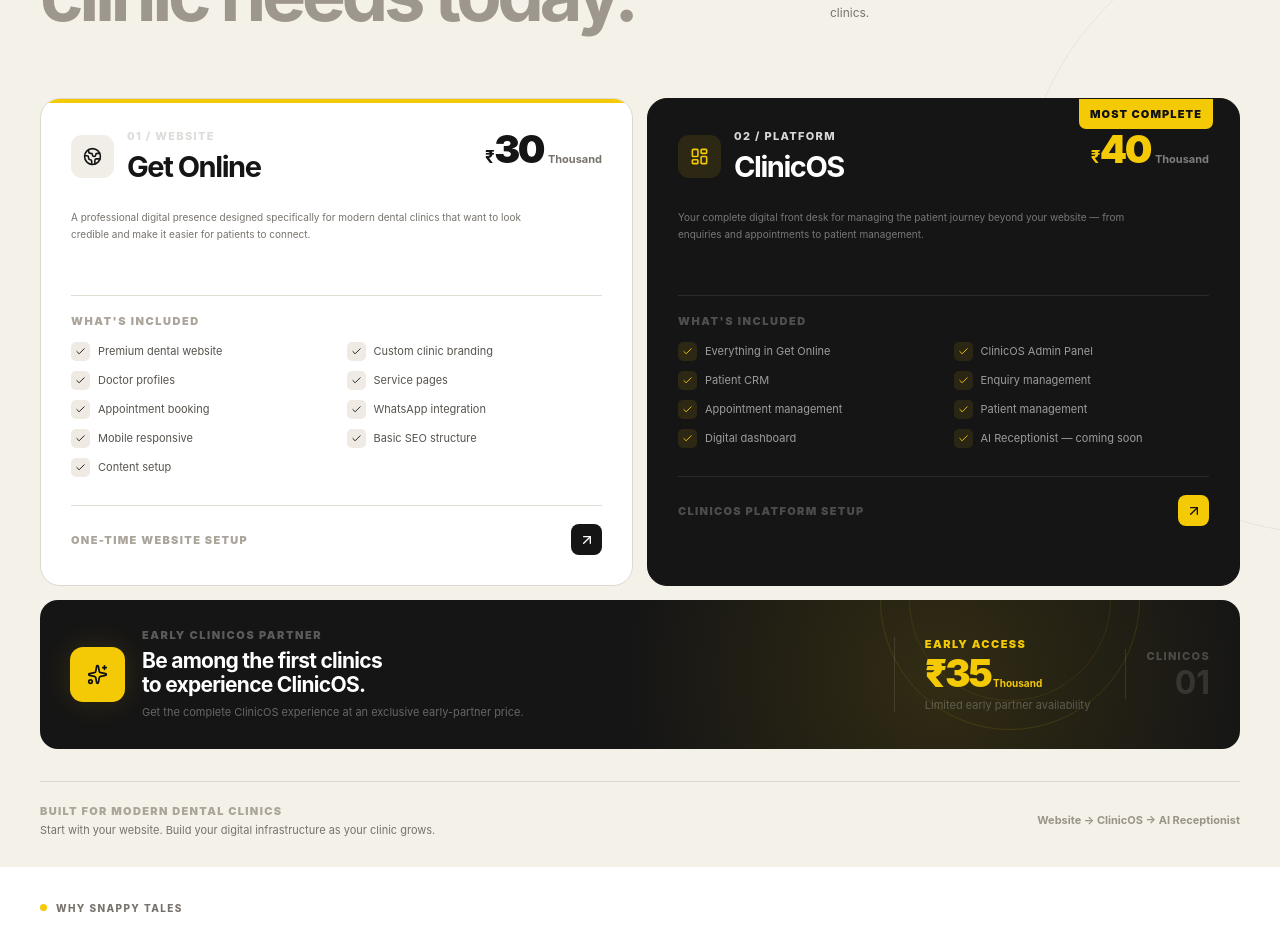
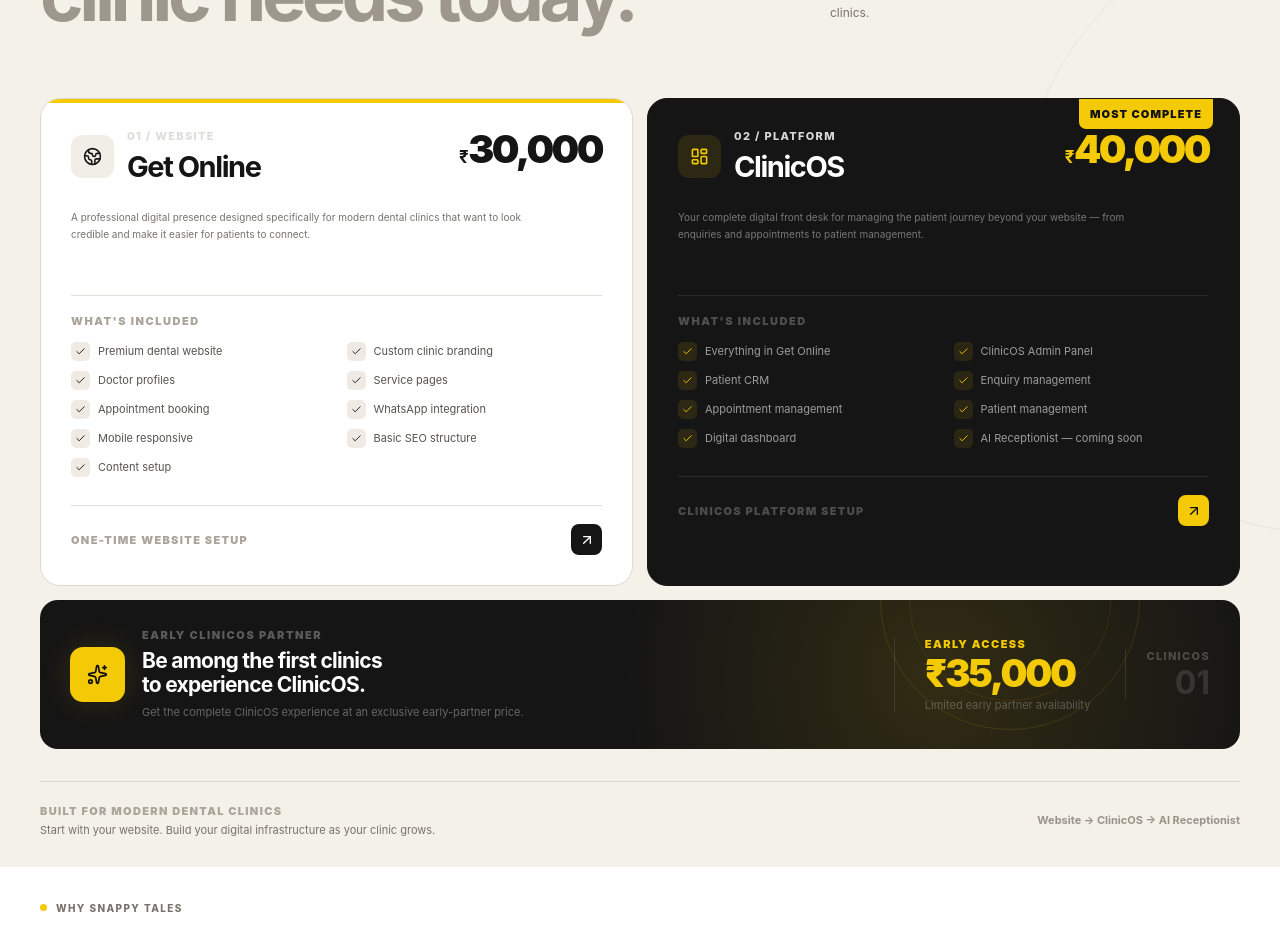
Before and after one commit to the-capital-hub/snappy-tales-clinic-os, a React (Vite) app: page / in a window 1280 px wide. Shown: the part 8800-9726 px from the top of the page. Built offline with nearby package versions, Linux system fonts and the light colour scheme.

Commit message:
Update project

```diff
--- a/src/components/Pricing/Pricing.jsx
+++ b/src/components/Pricing/Pricing.jsx
@@ -102,8 +102,8 @@
 
               <div className="price-number">
                 <small>₹</small>
-                30
-                <span>Thousand</span>
+                30,000
+
               </div>
             </div>
 
@@ -165,8 +165,8 @@
 
               <div className="price-number">
                 <small>₹</small>
-                40
-                <span>Thousand</span>
+                40,000
+
               </div>
             </div>
 
@@ -241,8 +241,8 @@
             <span>EARLY ACCESS</span>
 
             <strong>
-              ₹35
-              <small> Thousand</small>
+              ₹35,000
+
             </strong>
 
             <em>
```
